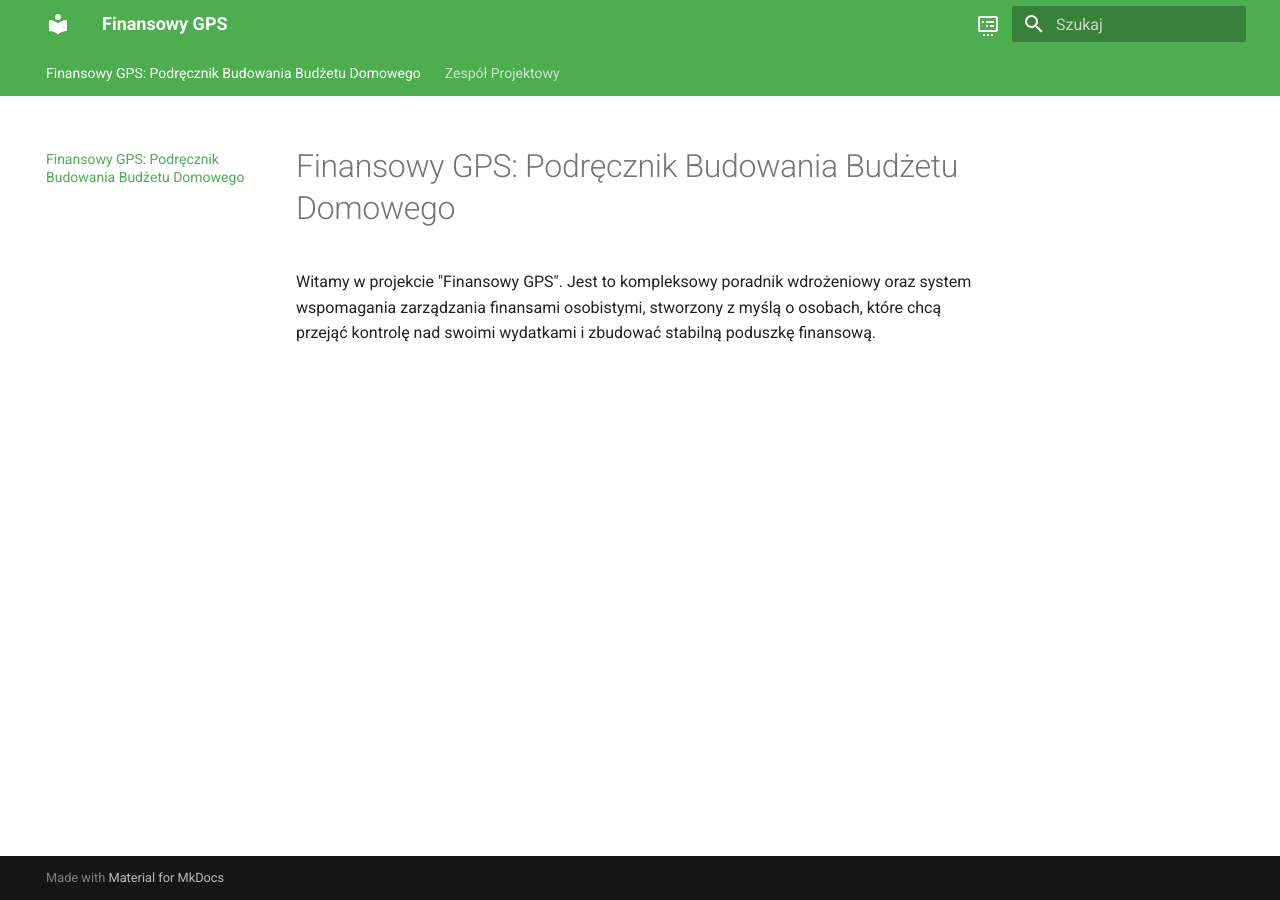
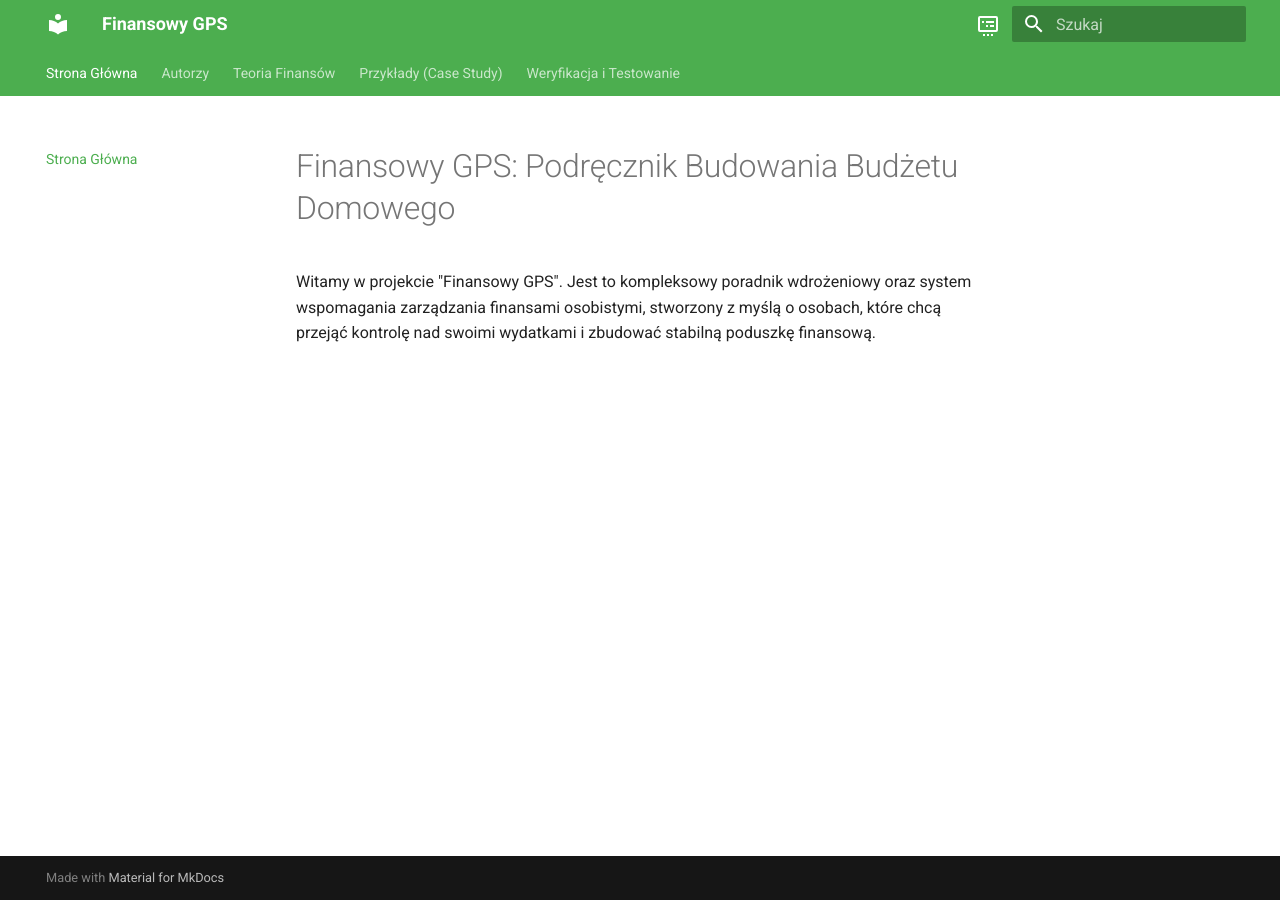
Before and after one commit to Anateims/swpz-projekt-dev, an MkDocs documentation site: the page built from docs/index.md, in a window 1280 px wide. Built offline with MkDocs 1.6.1 and Material for MkDocs 9.7.7, drawn with Linux system fonts in a browser that asks for light colours.

Commit message:
feat: konfiguracja jawnej nawigacji menu w mkdocs

```diff
--- a/mkdocs.yml
+++ b/mkdocs.yml
@@ -18,3 +18,9 @@ theme:
   features:
     - navigation.tabs
     - content.code.copy
+nav:
+  - Strona Główna: index.md
+  - Autorzy: autorzy.md
+  - Teoria Finansów: teoria.md
+  - Przykłady (Case Study): przyklady.md
+  - Weryfikacja i Testowanie: testowanie.md
```
